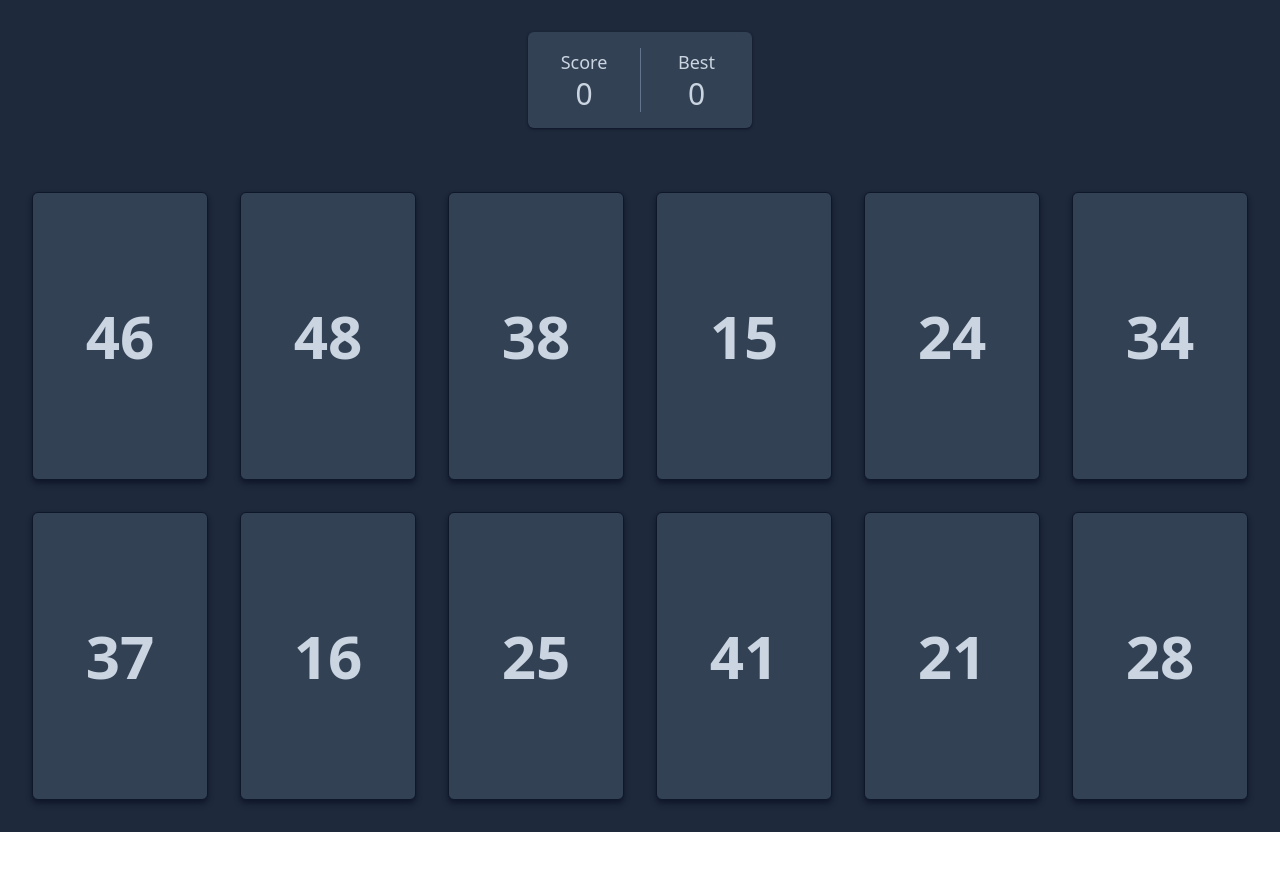
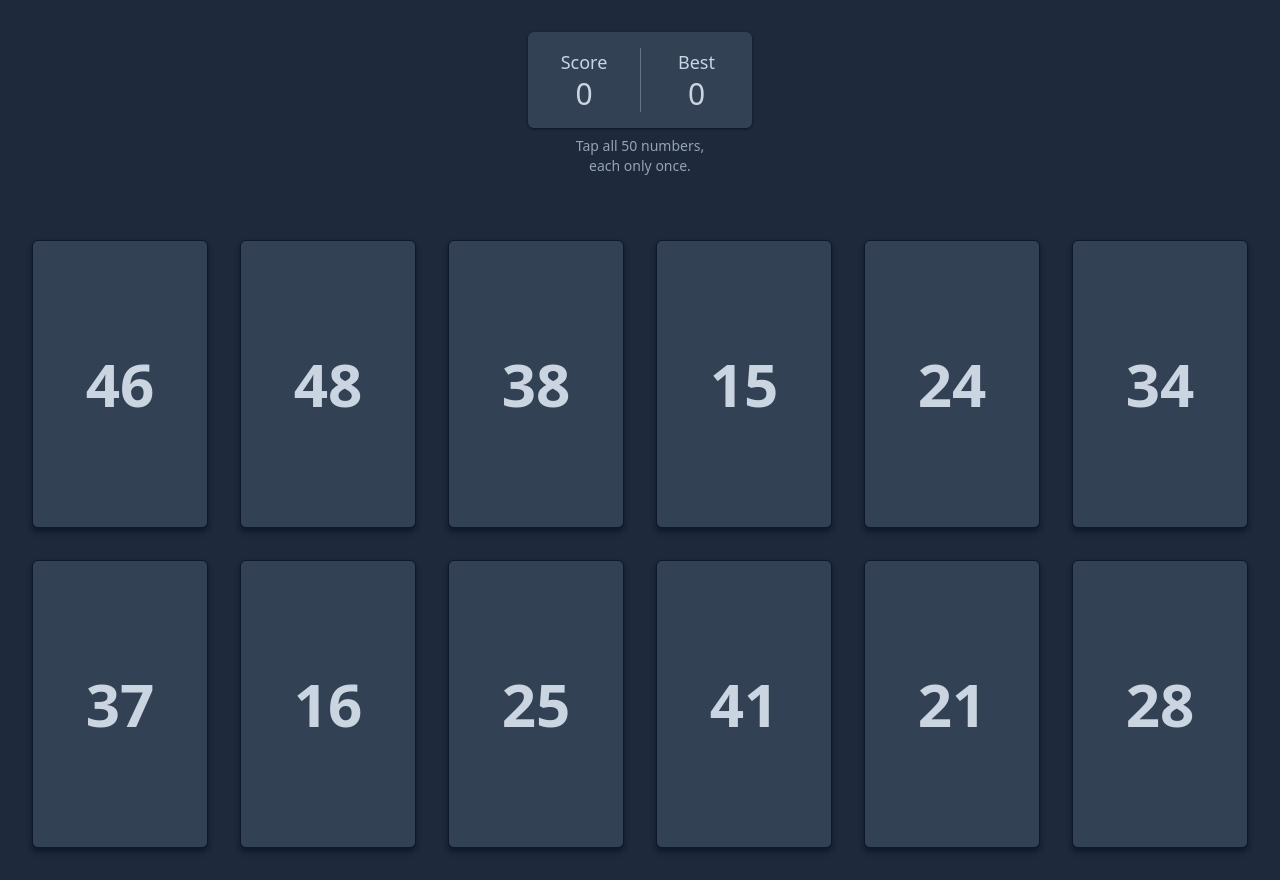
Before and after one commit to royojeda/memory-card, a React (Create React App) app: page / in a window 1280 px wide. Before the commit the page ends 832 px from the top, so only its background shows below. Built offline with nearby package versions, Linux system fonts and the light colour scheme.

Commit message:
feat: show how to play

```diff
--- a/src/App.tsx
+++ b/src/App.tsx
@@ -102,6 +102,7 @@ export default function App() {
     <div className="flex min-h-dvh max-w-[100vw] select-none bg-slate-800 text-slate-300">
       {isGameOver && <Modal onClick={handlePlayAgain} />}
       <div className="flex flex-1 flex-col items-center justify-center gap-4 p-4 sm:gap-8 sm:p-8 xl:gap-16 short:flex-row short:gap-4 short:p-4">
+        <div className="flex flex-col items-center gap-2">
           <div className="z-20 flex w-56 divide-x divide-slate-500 rounded-md bg-slate-700 px-4 py-2 text-center shadow shadow-slate-900 xl:px-8 xl:py-4 short:w-auto short:flex-col short:divide-x-0 short:divide-y short:px-4 short:py-2">
             <div className="w-1/2 min-w-fit pr-4 xl:pr-8 xl:text-lg short:w-auto short:px-0 short:pb-2 short:text-base">
               <div>Score</div>
@@ -115,6 +116,10 @@ export default function App() {
                 {score.highest}
               </div>
             </div>
+          </div>
+          <p className="max-w-56 text-balance text-center text-sm text-slate-400 short:max-w-20 short:text-xs">
+            Tap all {cards.length} numbers, each only once.
+          </p>
         </div>
         <div className="grid w-full max-w-sm grid-cols-3 gap-3 sm:w-auto sm:max-w-none sm:grid-cols-4 sm:gap-4 lg:grid-cols-6 xl:gap-8 short:h-[calc(100dvh-2rem)] short:max-w-3xl short:flex-1 short:grid-cols-6 short:grid-rows-2 short:gap-3">
           {displayedCards.map((card) => (
```
Lines whose indentation alone changed are shown as unchanged.
